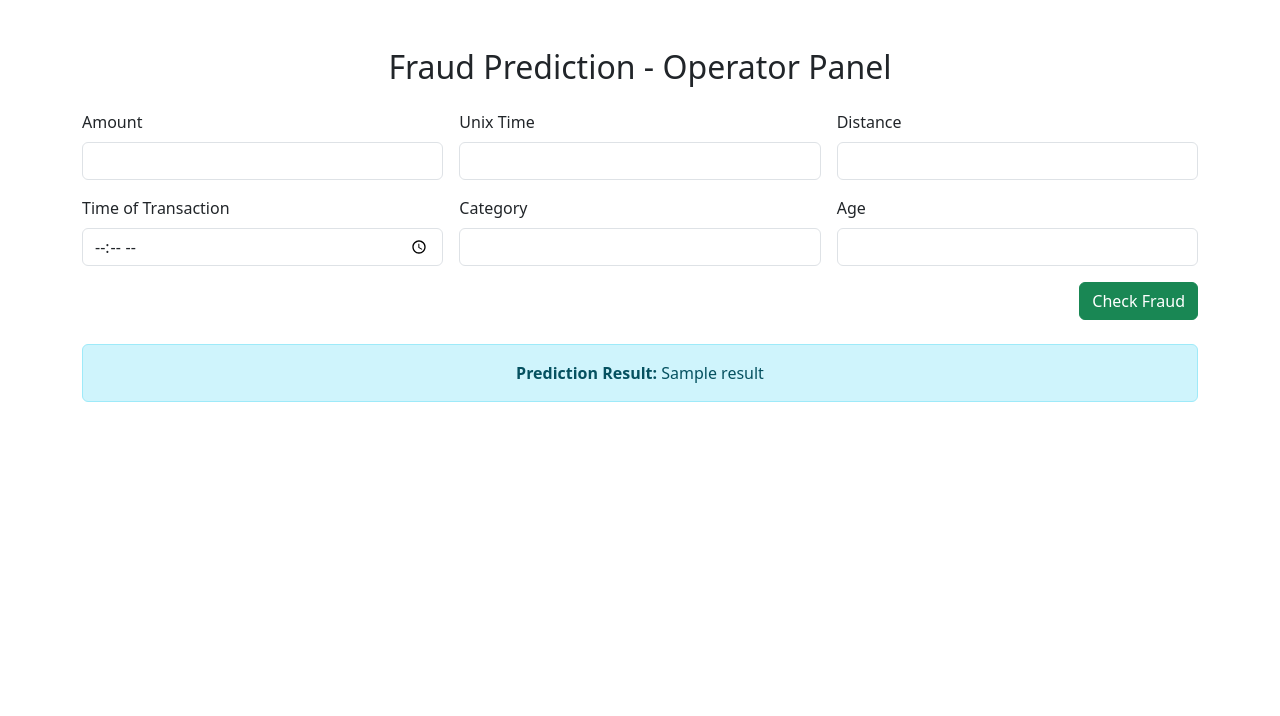
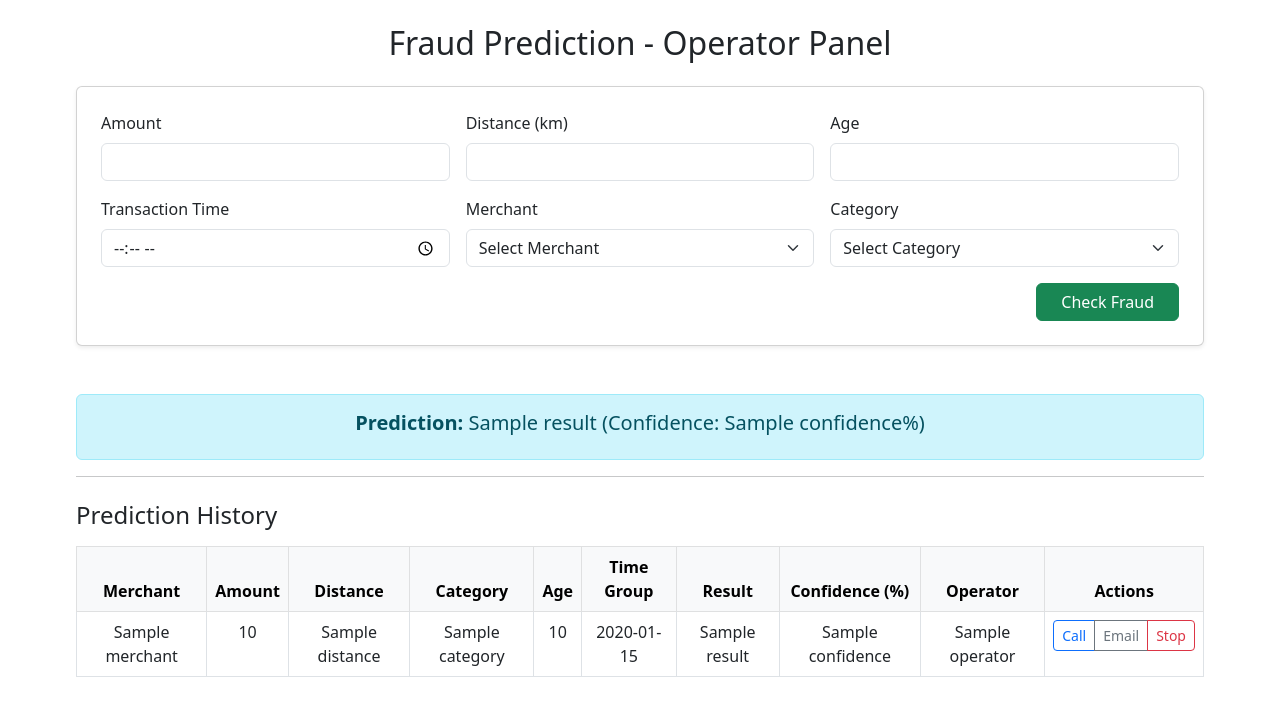
Before and after one commit to Aizabell/Credit-Card-Fraud-Detection-DSS, a Flask app: template app/templates/operator.html in a window 1280 px wide. Shown: the part 56-772 px from the top of the page. Run offline with Flask 3, Linux system fonts and the light colour scheme; the template is opened without the code that fills it: most values are stand-ins (such as "Sample title", 1, 10 or a date in 2020).

Commit message:
Project Complete

```diff
--- a/app/app.py
+++ b/app/app.py
@@ -1,19 +1,78 @@
 from flask import Flask, render_template, request, redirect, session, abort
 import pandas as pd
-import random
 import os
+from joblib import load
 
 app = Flask(__name__)
-app.secret_key = 'your-secret-key'  # Used to manage session data
+app.secret_key = 'your-secret-key'
 
-# User login data with roles (username = password)
+# -------------------
+# In-memory prediction history
+# -------------------
+history_records = []
+
+# -------------------
+# User Credentials
+# -------------------
 users = {
     'employee': {'password': 'employee', 'role': 'low'},
     'ceo': {'password': 'ceo', 'role': 'high'}
 }
 
 # -------------------
-# Login Route
+# Dropdown Data
+# -------------------
+merchant_list = [
+    'fraud_Kilback LLC', 'fraud_Cormier LLC', 'fraud_Schumm PLC', 'fraud_Kuhn LLC', 'fraud_Boyer PLC',
+    'fraud_Dickinson Ltd', 'fraud_Cummerata-Jones', 'fraud_Kutch LLC', 'fraud_Olson, Becker and Koch',
+    'fraud_Stroman, Hudson and Erdman', 'fraud_Rodriguez Group', 'fraud_Erdman-Kertzmann',
+    'fraud_Jenkins, Hauck and Friesen', 'fraud_Kling Inc', 'fraud_Connelly, Reichert and Fritsch',
+    'fraud_Friesen-Stamm', 'fraud_Prohaska-Murray', 'fraud_Huels-Hahn', 'fraud_Berge LLC',
+    'fraud_Bartoletti-Wunsch', 'fraud_Christiansen, Goyette and Schamberger', 'fraud_Corwin-Collins',
+    'fraud_Eichmann, Bogan and Rodriguez', 'fraud_Greenholt, Jacobi and Gleason', 'fraud_Bins-Rice',
+    'fraud_Brekke and Sons', 'fraud_Schmitt Inc', 'fraud_Mraz-Herzog',
+    'fraud_Tillman, Dickinson and Labadie', 'fraud_Kuvalis Ltd'
+]
+
+category_label_map = {
+    "Miscellaneous (Online)": "misc_net",
+    "Grocery (POS)": "grocery_pos",
+    "Entertainment": "entertainment",
+    "Gas & Transport": "gas_transport",
+    "Miscellaneous (POS)": "misc_pos",
+    "Grocery (Online)": "grocery_net",
+    "Shopping (Online)": "shopping_net",
+    "Shopping (POS)": "shopping_pos",
+    "Food & Dining": "food_dining",
+    "Personal Care": "personal_care",
+    "Health & Fitness": "health_fitness",
+    "Travel": "travel",
+    "Kids & Pets": "kids_pets",
+    "Home": "home"
+}
+
+# -------------------
+# Time Group Function
+# -------------------
+def get_time_group_from_time(timestr):
+    hour = int(timestr.split(":")[0])
+    if 0 <= hour < 5:
+        return 'Midnight'
+    elif 5 <= hour < 8:
+        return 'Early Morning'
+    elif 8 <= hour < 12:
+        return 'Morning'
+    elif 12 <= hour < 14:
+        return 'Noon'
+    elif 14 <= hour < 17:
+        return 'Afternoon'
+    elif 17 <= hour < 20:
+        return 'Evening'
+    else:
+        return 'Night'
+
+# -------------------
+# Routes
 # -------------------
 @app.route('/', methods=['GET', 'POST'])
 def login():
@@ -30,63 +89,93 @@ def login():
             return "Invalid credentials"
     return render_template('login.html')
 
-# -------------------
-# Operator Panel - Prediction
-# -------------------
+
 @app.route('/operator', methods=['GET', 'POST'])
 def operator():
     if session.get('role') != 'low':
         return abort(403)
 
     result = None
+    probability = None
+
     if request.method == 'POST':
-        # Read form data
+        model = load('../model_saved/xgb_model.joblib')
+        scaler = load('../model_saved/scaler.joblib')
+        encoders = load('../model_saved/encoders.joblib')
+
+        # Inputs
         amount = float(request.form['amount'])
-        category = request.form['category']
-        gender = request.form['gender']
+        category_label = request.form['category']
+        category = category_label_map.get(category_label, "")
+        distance = float(request.form['distance'])
+        age = int(request.form['age'])
+        transaction_time = request.form['transaction_time']
+        merchant = request.form['merchant']
 
-        # ⛔ Dummy model logic (replace later with actual model)
-        prediction = random.choice([0, 1])
+        time_group = get_time_group_from_time(transaction_time)
 
-        # Log prediction
-        input_df = pd.DataFrame([[amount, category, gender, prediction]],
-                                columns=['amount', 'category', 'gender', 'prediction'])
+        input_df = pd.DataFrame([{
+            'merchant': merchant,
+            'amt': amount,
+            'distance_km': distance,
+            'category': category,
+            'age': age,
+            'time_group': time_group
+        }])
 
-        file_exists = os.path.exists('predictions.csv')
-        input_df.to_csv('predictions.csv', mode='a', header=not file_exists, index=False)
+        for col in ['merchant', 'category', 'time_group']:
+            input_df[col] = encoders[col].transform(input_df[col])
+
+        X_scaled = scaler.transform(input_df)
+        proba = model.predict_proba(X_scaled)[0][1]
+        prediction = int(proba >= 0.625)
 
         result = "Fraud" if prediction == 1 else "Not Fraud"
+        probability = round(proba * 100, 2)
 
-    return render_template('operator.html', result=result)
+        history_records.append({
+            'Merchant': merchant,
+            'Amount': amount,
+            'Distance': distance,
+            'Category': category_label,
+            'Age': age,
+            'Time Group': time_group,
+            'Result': result,
+            'Confidence': probability,
+            'Operator': session.get('username'),
+            'terminated': False
+        })
 
-# -------------------
-# Manager Panel - Dashboard
-# -------------------
+    return render_template(
+        'operator.html',
+        result=result,
+        confidence=probability,
+        history=history_records,
+        merchants=merchant_list,
+        categories=category_label_map
+    )
+
+
+@app.route('/mark_terminated/<int:row_index>')
+def mark_terminated(row_index):
+    if 0 <= row_index < len(history_records):
+        history_records[row_index]['terminated'] = True
+        return '', 204
+    return 'Invalid Index', 400
+
+
 @app.route('/manager')
 def manager():
     if session.get('role') != 'high':
         return abort(403)
+    return render_template('manager.html', data="<p class='text-center text-muted'>Tableau Dashboard Embedded Here</p>")
 
-    if not os.path.exists('predictions.csv') or os.stat('predictions.csv').st_size == 0:
-        # Show dashboard with a placeholder message
-        return render_template(
-            'manager.html',
-            # data="<p class='text-center text-muted'>No prediction data available yet.</p>"
-        )
 
-    df = pd.read_csv('predictions.csv')
-    return render_template('manager.html', data=df.to_html(classes="table table-bordered", index=False))
-
-# -------------------
-# Logout
-# -------------------
 @app.route('/logout')
 def logout():
     session.clear()
     return redirect('/')
 
-# -------------------
-# App Runner
-# -------------------
-if __name__ == "__main__":
+
+if __name__ == '__main__':
     app.run(debug=True)
--- /dev/null
+++ b/app/predictions.csv
@@ -0,0 +1,3 @@
+merchant,amount,distance,category,age,time_group,result,confidence,operator
+fraud_Kirlin and Sons,10000.0,5.0,misc_net,50,Night,Not Fraud,30.28,employee
+fraud_Kirlin and Sons,10000.0,5.0,misc_net,50,Night,Not Fraud,30.28,employee
--- a/app/templates/operator.html
+++ b/app/templates/operator.html
@@ -4,6 +4,13 @@
   <meta charset="UTF-8">
   <title>Operator - Fraud Check</title>
   <link href="https://cdn.jsdelivr.net/npm/bootstrap@5.3.0/dist/css/bootstrap.min.css" rel="stylesheet">
+  <style>
+    .high-risk { background-color: #ffcccc !important; }
+    .medium-risk { background-color: #fff3cd !important; }
+    .low-risk { background-color: #d4edda !important; }
+    .terminated { background-color: #333 !important; color: #fff; }
+    .main-width { max-width: 90%; margin: auto; }
+  </style>
 </head>
 <body>
   <nav class="navbar navbar-expand-lg navbar-dark bg-primary px-4">
@@ -14,44 +21,164 @@
     </div>
   </nav>
 
-    <div class="container mt-5">
+  <div class="container-fluid main-width mt-4">
     <h2 class="text-center mb-4">Fraud Prediction - Operator Panel</h2>
+
+    <div class="card p-4 shadow-sm rounded mb-5">
       <form method="post" class="row g-3">
         <div class="col-md-4">
           <label class="form-label">Amount</label>
           <input type="number" name="amount" step="0.01" class="form-control" required>
         </div>
+
         <div class="col-md-4">
-                <label class="form-label">Unix Time</label>
-                <input type="number" name="unix_time" class="form-control" required>
-            </div>
-            <div class="col-md-4">
-                <label class="form-label">Distance</label>
+          <label class="form-label">Distance (km)</label>
           <input type="number" name="distance" step="0.01" class="form-control" required>
         </div>
-            <div class="col-md-4">
-                <label class="form-label">Time of Transaction</label>
-                <input type="time" name="transaction_time" class="form-control" required>
-            </div>
-            <div class="col-md-4">
-                <label class="form-label">Category</label>
-                <input type="text" name="category" class="form-control" required>
-            </div>
+
         <div class="col-md-4">
           <label class="form-label">Age</label>
           <input type="number" name="age" class="form-control" required>
         </div>
 
+        <div class="col-md-4">
+          <label class="form-label">Transaction Time</label>
+          <input type="time" name="transaction_time" class="form-control" required>
+        </div>
+
+        <div class="col-md-4">
+          <label class="form-label">Merchant</label>
+          <select name="merchant" class="form-select" required>
+            <option disabled selected value="">Select Merchant</option>
+            {% for merchant in merchants %}
+            <option value="{{ merchant }}">{{ merchant }}</option>
+            {% endfor %}
+          </select>
+        </div>
+
+        <div class="col-md-4">
+          <label class="form-label">Category</label>
+          <select name="category" class="form-select" required>
+            <option disabled selected value="">Select Category</option>
+            {% for label, value in categories.items() %}
+            <option value="{{ label }}">{{ label }}</option>
+            {% endfor %}
+          </select>
+        </div>
+
         <div class="col-12 d-grid gap-2 d-md-flex justify-content-md-end">
-                <button type="submit" class="btn btn-success">Check Fraud</button>
+          <button type="submit" class="btn btn-success px-4">Check Fraud</button>
         </div>
       </form>
+    </div>
 
     {% if result %}
-        <div class="alert alert-info mt-4 text-center">
-            <strong>Prediction Result:</strong> {{ result }}
+    <div class="alert alert-info text-center">
+      <h5><strong>Prediction:</strong> {{ result }} (Confidence: {{ confidence }}%)</h5>
+    </div>
+    {% endif %}
+
+    {% if history %}
+    <hr>
+    <h4 class="mt-4 mb-3">Prediction History</h4>
+
+    <div class="table-responsive">
+      <table class="table table-bordered text-center">
+        <thead class="table-light">
+          <tr>
+            <th>Merchant</th>
+            <th>Amount</th>
+            <th>Distance</th>
+            <th>Category</th>
+            <th>Age</th>
+            <th>Time Group</th>
+            <th>Result</th>
+            <th>Confidence (%)</th>
+            <th>Operator</th>
+            <th>Actions</th>
+          </tr>
+        </thead>
+        <tbody>
+            {% for row in history %}
+                {% set risk_class = 'low-risk' %}
+                    {% if row.get('terminated') %}
+                        {% set risk_class = 'terminated' %}
+                    {% elif row['Confidence'] >= 80 %}
+                        {% set risk_class = 'high-risk' %}
+                    {% elif row['Confidence'] >= 60 %}
+                        {% set risk_class = 'medium-risk' %}
+                    {% endif %}
+                <tr class="{{ risk_class }}">
+                <td>{{ row['Merchant'] }}</td>
+                <td>{{ row['Amount'] }}</td>
+                <td>{{ row['Distance'] }}</td>
+                <td>{{ row['Category'] }}</td>
+                <td>{{ row['Age'] }}</td>
+                <td>{{ row['Time Group'] }}</td>
+                <td>{{ row['Result'] }}</td>
+                <td>{{ row['Confidence'] }}</td>
+                <td>{{ row['Operator'] }}</td>
+                <td>
+                    {% if not row.get('terminated') %}
+                    <div class="btn-group" role="group">
+                    <button class="btn btn-sm btn-outline-primary" data-bs-toggle="modal" data-bs-target="#callModal">Call</button>
+                    <button class="btn btn-sm btn-outline-secondary" data-bs-toggle="modal" data-bs-target="#emailModal">Email</button>
+                    <button class="btn btn-sm btn-outline-danger" onclick="confirmStopCard(this)">Stop</button>
+                    </div>
+                    {% else %}
+                    <span class="text-danger">Terminated</span>
+                    {% endif %}
+                </td>
+                </tr>
+            {% endfor %}
+            </tbody>
+      </table>
     </div>
     {% endif %}
   </div>
+
+  <!-- Call Modal -->
+  <div class="modal fade" id="callModal" tabindex="-1" aria-labelledby="callModalLabel" aria-hidden="true">
+    <div class="modal-dialog modal-dialog-centered">
+      <div class="modal-content">
+        <div class="modal-header bg-primary text-white">
+          <h5 class="modal-title">📞 Calling Card Owner</h5>
+          <button type="button" class="btn-close" data-bs-dismiss="modal"></button>
+        </div>
+        <div class="modal-body text-center">
+          Ring... Ring...<br><br><button class="btn btn-outline-danger" data-bs-dismiss="modal">Cancel Call</button>
+        </div>
+      </div>
+    </div>
+  </div>
+
+  <!-- Email Modal -->
+  <div class="modal fade" id="emailModal" tabindex="-1" aria-labelledby="emailModalLabel" aria-hidden="true">
+    <div class="modal-dialog modal-dialog-centered">
+      <div class="modal-content">
+        <div class="modal-header bg-info text-white">
+          <h5 class="modal-title">📧 Email Notification</h5>
+          <button type="button" class="btn-close" data-bs-dismiss="modal"></button>
+        </div>
+        <div class="modal-body text-center">
+          Email has been sent to the cardholder.
+        </div>
+      </div>
+    </div>
+  </div>
+
+  <!-- Stop Confirmation -->
+  <script>
+    function confirmStopCard(btn) {
+      if (confirm("⛔ Are you sure you want to stop this card?")) {
+        let row = btn.closest("tr");
+        row.classList.remove("high-risk", "medium-risk", "low-risk");
+        row.classList.add("terminated");
+        btn.parentElement.innerHTML = "<span class='text-danger'>Terminated</span>";
+      }
+    }
+  </script>
+
+  <script src="https://cdn.jsdelivr.net/npm/bootstrap@5.3.0/dist/js/bootstrap.bundle.min.js"></script>
 </body>
 </html>
```
Also changed, not shown: 2 other files. Lines whose indentation alone changed are shown as unchanged.
